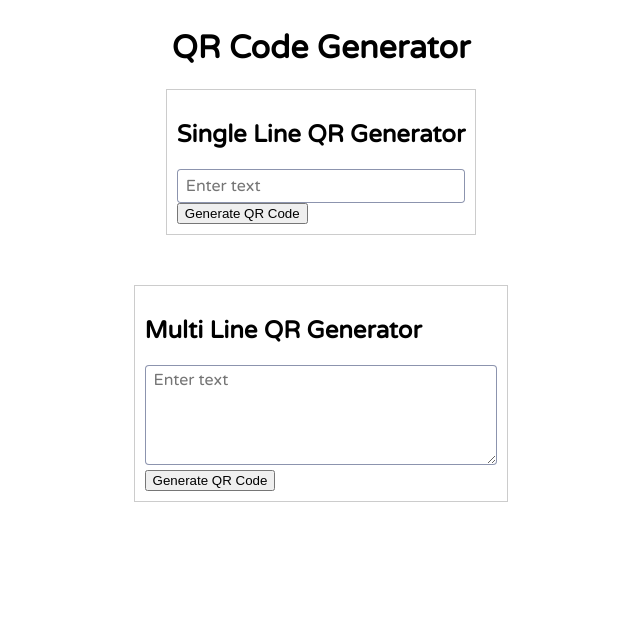
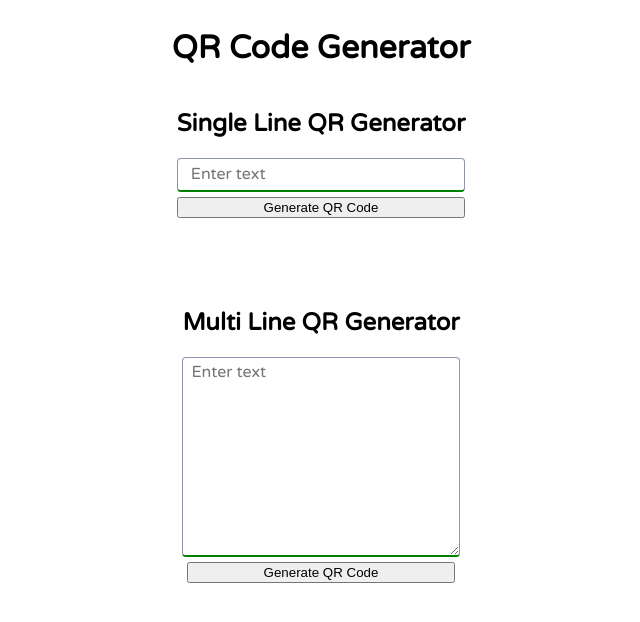
Before and after one commit to itiami/Py_Data_Visualisation, a Flask app: page /qrGen/ in a window 1280 px wide. Shown: the top 622 px of the page, without its empty margins (319-959 px from the left). Run offline with Flask 3, Linux system fonts and the light colour scheme.

Commit message:
CSS in Plotly

```diff
--- a/app_modules/assets/css/style.css
+++ b/app_modules/assets/css/style.css
@@ -13,13 +13,34 @@ body {
     padding: 0 10%;
 }
 
+textarea, input{
+    border: none;
+    background: none;
+    padding: 0;
+    margin: 0;
+    outline: none;
+}
+
 
 .qrCode{
     display: flex;
     flex-direction: column;
     justify-content: center;
     align-items: center;
+}
 
+.inputCls{
+    padding: 5px;
+    width: 100%;
+    margin-bottom: 5px;
+    border-bottom: 2px solid green;
+}
+
+.textareaCls{
+    width: 100%;
+    border-bottom: 2px solid green;
+    min-height: 200px;
+    min-width: 200px;
 }
 
 .assCountFig{
```
Also changed, not shown: app_modules/qr_gen.py (+7 -11 lines).
